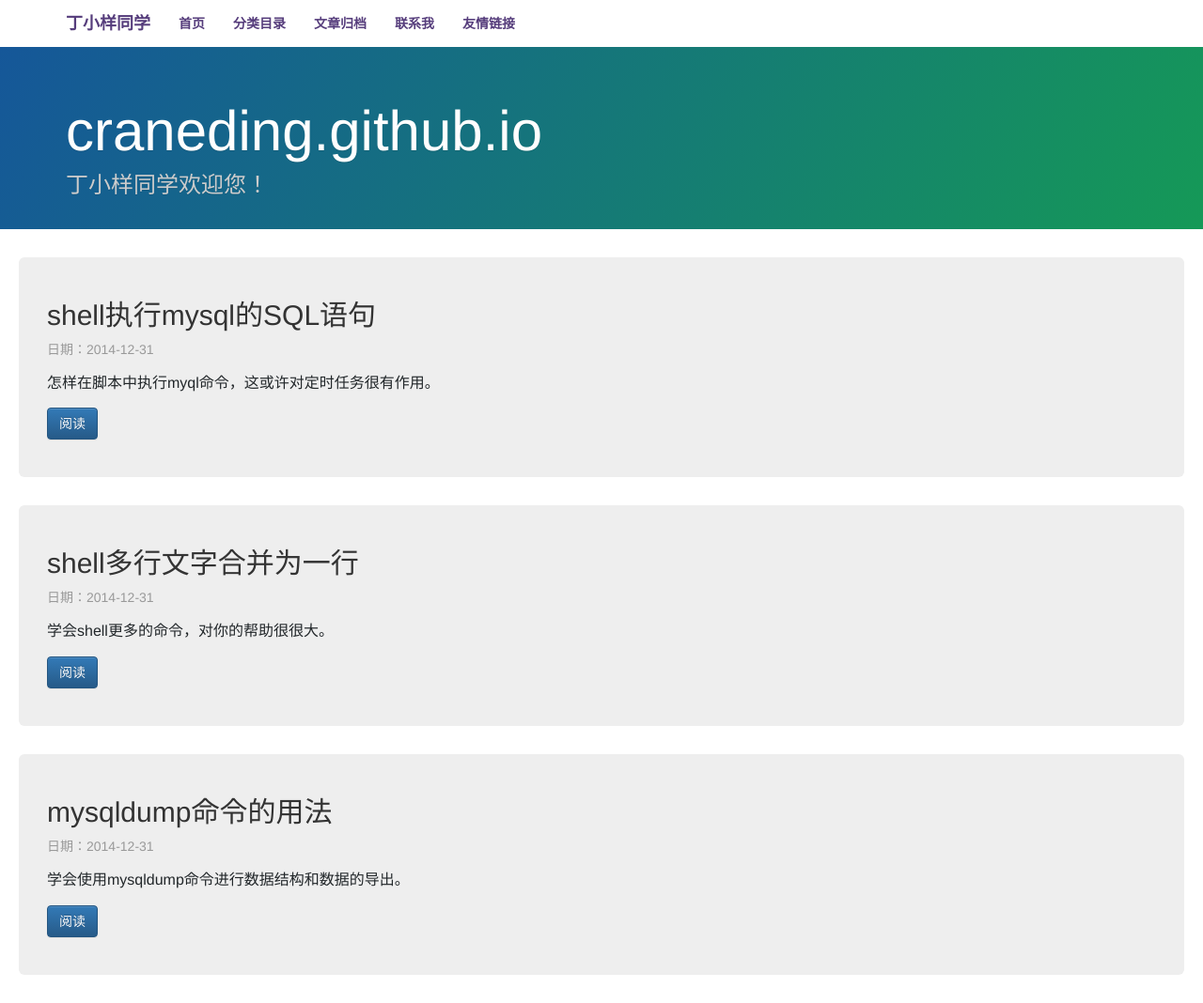
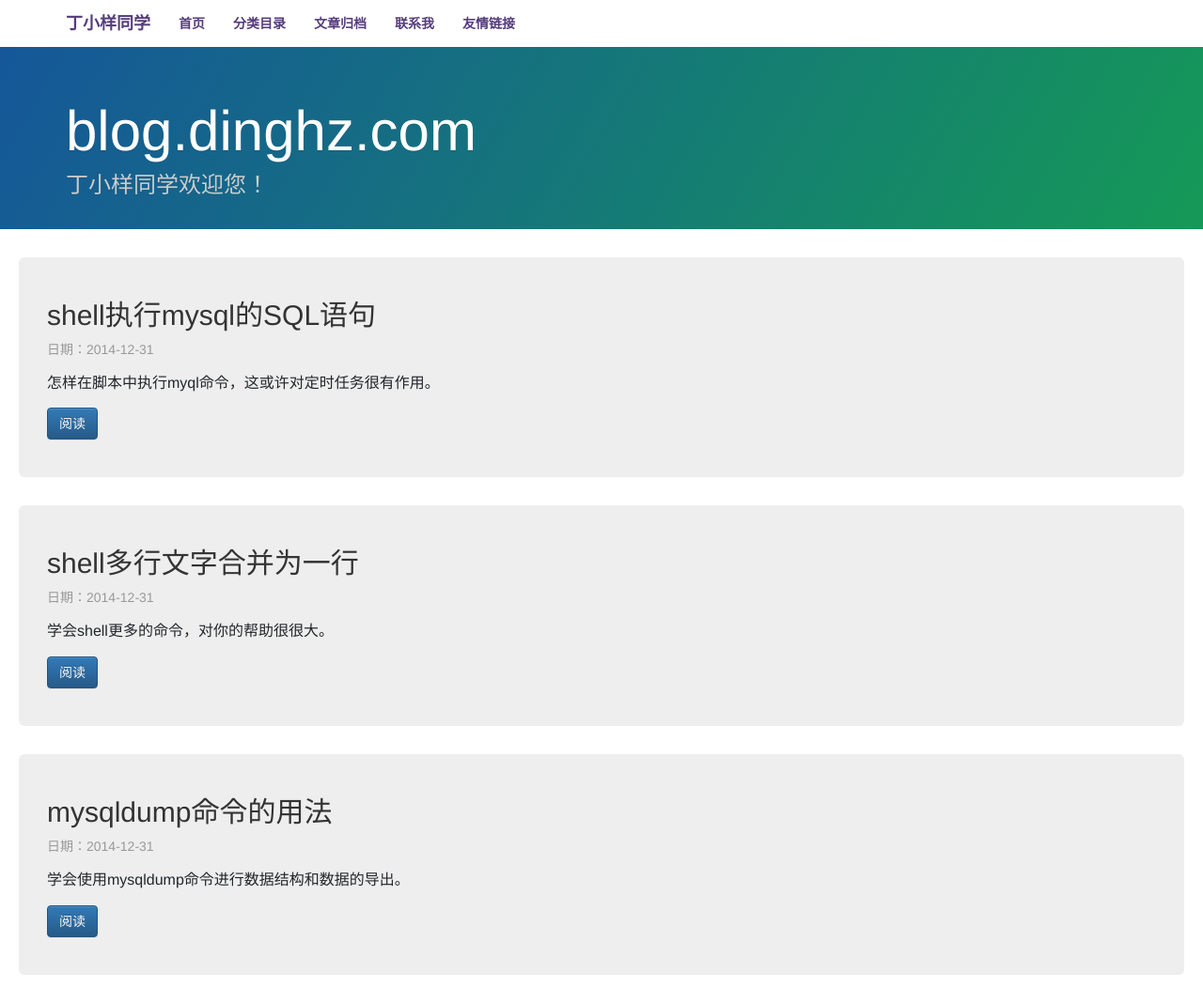
Before and after one commit to chihuan/craneding.github.io, a Jekyll site: the page built from index.html, in a window 1280 px wide. Shown: the whole page at 94% size. Built offline with Jekyll 4.4.1, drawn with Linux system fonts in a browser that asks for light colours; nearby versions of some CDN libraries; Markdown is read by kramdown in place of the engine named in the settings; the list of posts is cut into pages by our own code; comment, search, counter and statistics services are not loaded.

Commit message:
更新域名信息

```diff
--- a/_config.yml
+++ b/_config.yml
@@ -9,13 +9,13 @@ redcarpet:
     extensions: ["fenced_code_blocks", "autolink", "tables", "strikethrough"]
 
 title: 丁小样同学
-url: http://craneding.github.io
-description: 丁小样同学个人博客
+url: http://blog.dinghz.com
+description: 丁小样同学博客
 keywords: 丁小样同学,个人博客,技术,java
 author :
   name : 丁小样同学
   email : crane.ding@163.com
-domain: craneding.github.io
+domain: blog.dinghz.com
 
 #Nav config
 nav:
--- a/_layouts/home.html
+++ b/_layouts/home.html
@@ -1,6 +1,6 @@
 ---
 layout:           default
-ptitle:           craneding.github.io
+ptitle:           blog.dinghz.com
 pdescription:     丁小样同学欢迎您!
 ---
 
--- a/_layouts/post.html
+++ b/_layouts/post.html
@@ -1,6 +1,6 @@
 ---
 layout:           default
-ptitle:           craneding.github.io
+ptitle:           blog.dinghz.com
 pdescription:     没错，这满满都是技术类的文章。把自己看到的、学到的都记录下来，也是自己一本不错的备忘录!
 ---
 <link rel="stylesheet" href="/css/pygments.css" type="text/css"/>
```
